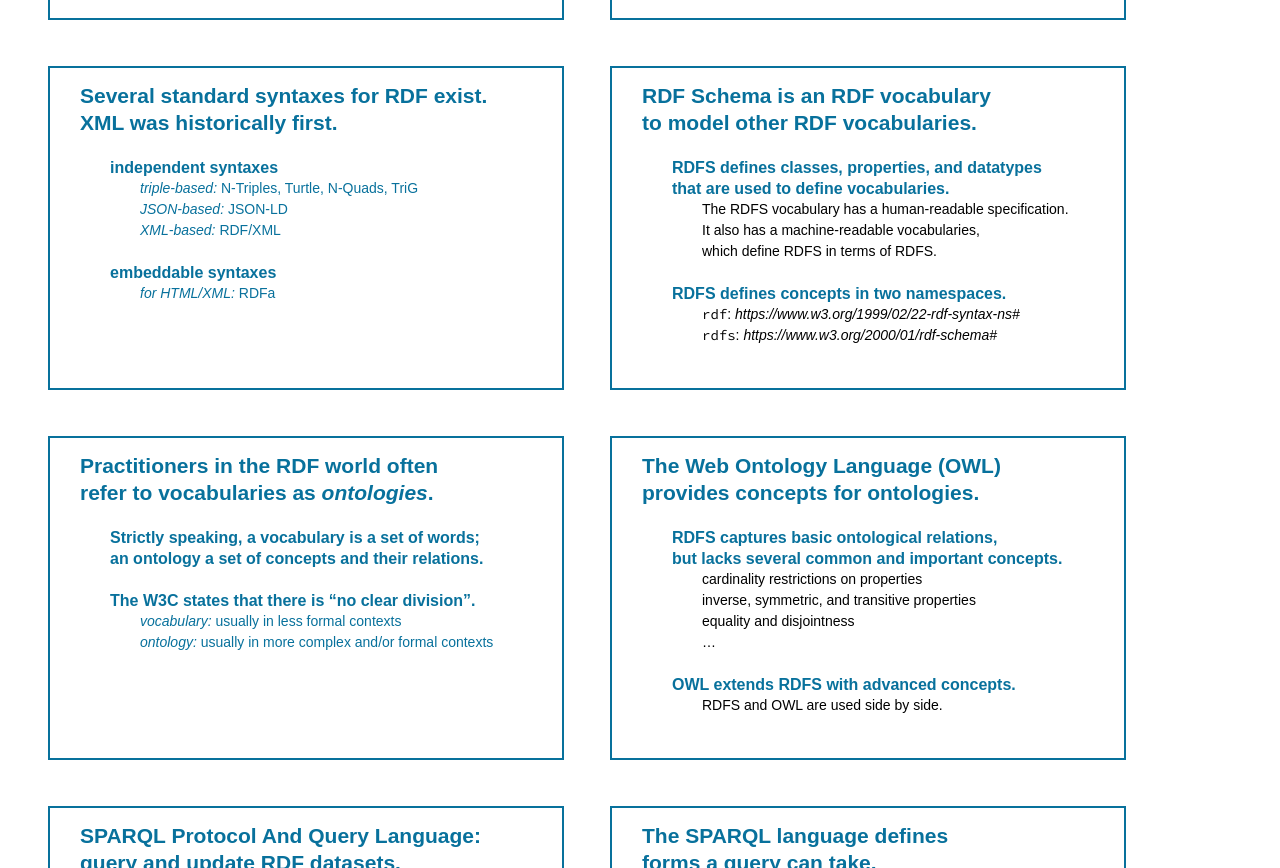
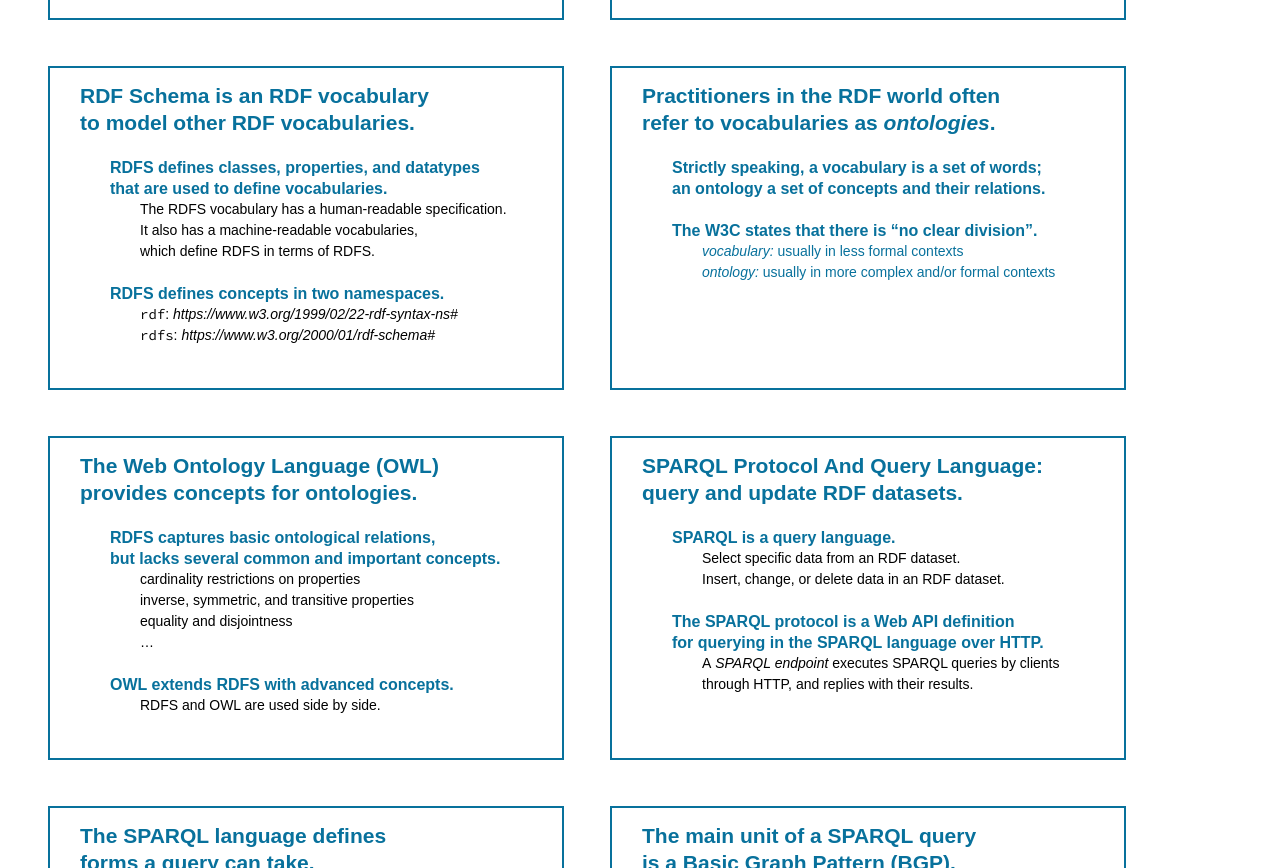
Before and after one commit to FreeYourMetadata/LinkedDataForLibrarians, a website: page possibilities/index.html in a window 1280 px wide. Shown: the part 3291-4159 px from the top of the page. Drawn offline with Linux system fonts and the light colour scheme; a web font is replaced by a local one.

Commit message:
Remove syntax slide.

```diff
--- a/possibilities/index.html
+++ b/possibilities/index.html
@@ -447,38 +447,6 @@
     </ul>
   </div>
 
-  <div class="slide" id="rdf-syntaxes">
-    <h2>
-      Several standard syntaxes for RDF exist.<br>
-      XML was historically first.
-    </h2>
-    <ul>
-      <li>
-        independent syntaxes
-        <dl>
-          <dt>triple-based</dt>
-          <dd>N-Triples</dd>
-          <dd>Turtle</dd>
-          <dd>N-Quads</dd>
-          <dd>TriG</dd>
-
-          <dt>JSON-based</dt>
-          <dd>JSON-LD</dd>
-
-          <dt>XML-based</dt>
-          <dd>RDF/XML</dd>
-        </dl>
-      </li>
-      <li>
-        embeddable syntaxes
-        <dl>
-          <dt>for HTML/XML</dt>
-          <dd>RDFa</dd>
-        </dl>
-      </li>
-    </ul>
-  </div>
-
   <div class="slide" id="rdfs-vocabulary">
     <h2>
       <a href="https://www.w3.org/TR/rdf-schema/">RDF Schema</a> is an RDF vocabulary<br>
```
Also changed, not shown: rest/index.html (+8 -8 lines).
